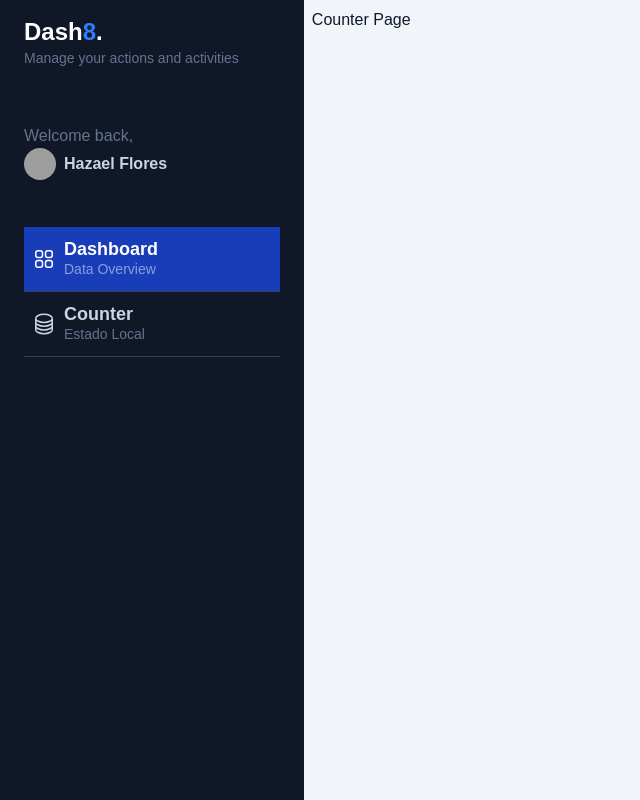
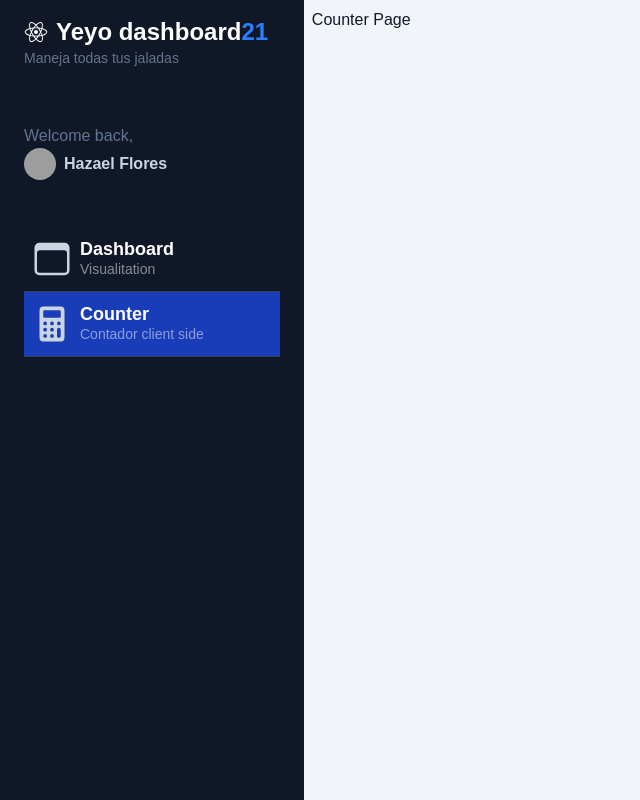
Before and after one commit to HazaFG/pokemons-dashboard, a Next.js app: page /dashboard/counter in a window 1280 px wide. Shown: the whole page, without its empty margins (0-640 px from the left). Built offline with nearby package versions, Linux system fonts and the light colour scheme; grey boxes are pictures that could not be loaded.

Commit message:
SidebarMenuItem dinamico terminado, ven a ver el codigo por cualquier duda

```diff
--- a/src/app/components/Sidebar.tsx
+++ b/src/app/components/Sidebar.tsx
@@ -1,5 +1,23 @@
 import React from "react";
 import Image from "next/image";
+import { IoBrowsersOutline, IoCalculator, IoLogoReact } from "react-icons/io5";
+import { SidebarMenuItem } from "./SidebarMenuItem";
+
+const menuItems = [
+  {
+    path: "/dashboard/main",
+    icon: <IoBrowsersOutline size={40}></IoBrowsersOutline>,
+    title: "Dashboard",
+    subtitle: "Visualitation",
+  },
+
+  {
+    path: "/dashboard/counter",
+    icon: <IoCalculator size={40}></IoCalculator>,
+    title: "Counter",
+    subtitle: "Contador client side",
+  },
+];
 
 export const Sidebar = () => {
   return (
@@ -9,12 +27,12 @@
       className="bg-gray-900 min-h-screen z-1 w-64 left-0 h-screen overflow-y-scroll"
     >
       <div id="logo" className="my-4 px-6">
-        <h1 className="text-lg md:text-2xl font-bold text-white">
-          Dash<span className="text-blue-500">8</span>.
+        <h1 className="flex items-center text-lg md:text-2xl font-bold text-white">
+          <IoLogoReact className="mr-2"></IoLogoReact>
+          <span>Yeyo dashboard</span>
+          <span className="text-blue-500">21</span>
         </h1>
-        <p className="text-slate-500 text-sm">
-          Manage your actions and activities
-        </p>
+        <p className="text-slate-500 text-sm">Maneja todas tus jaladas</p>
       </div>
       <div id="profile" className="px-6 py-10">
         <p className="text-slate-500">Welcome back,</p>
@@ -32,66 +50,18 @@
         </a>
       </div>
 
+      {/* ESTE ES NUESTRO NAV PEDORRO */}
       <div id="nav" className="w-full px-6">
-        <a
-          href="#"
-          className="w-full px-2 inline-flex space-x-2 items-center border-b border-slate-700 py-3 bg-blue-800 hover:bg-white/5 transition ease-linear duration-150"
-        >
-          <div>
-            <svg
-              xmlns="http://www.w3.org/2000/svg"
-              fill="none"
-              viewBox="0 0 24 24"
-              strokeWidth="1.5"
-              stroke="currentColor"
-              className="w-6 h-6 text-white"
-            >
-              <path
-                strokeLinecap="round"
-                strokeLinejoin="round"
-                d="M3.75 6A2.25 2.25 0 016 3.75h2.25A2.25 2.25 0 0110.5 6v2.25a2.25 2.25 0 01-2.25 2.25H6a2.25 2.25 0 01-2.25-2.25V6zM3.75 15.75A2.25 2.25 0 016 13.5h2.25a2.25 2.25 0 012.25 2.25V18a2.25 2.25 0 01-2.25 2.25H6A2.25 2.25 0 013.75 18v-2.25zM13.5 6a2.25 2.25 0 012.25-2.25H18A2.25 2.25 0 0120.25 6v2.25A2.25 2.25 0 0118 10.5h-2.25a2.25 2.25 0 01-2.25-2.25V6zM13.5 15.75a2.25 2.25 0 012.25-2.25H18a2.25 2.25 0 012.25 2.25V18A2.25 2.25 0 0118 20.25h-2.25A2.25 2.25 0 0113.5 18v-2.25z"
-              />
-            </svg>
-          </div>
-          <div className="flex flex-col">
-            <span className="text-lg font-bold leading-5 text-white">
-              Dashboard
-            </span>
-            <span className="text-sm text-white/50 hidden md:block">
-              Data Overview
-            </span>
-          </div>
-        </a>
-
-        <a
-          href="#"
-          className="w-full px-2 inline-flex space-x-2 items-center border-b border-slate-700 py-3 hover:bg-white/5 transition ease-linear duration-150"
-        >
-          <div>
-            <svg
-              xmlns="http://www.w3.org/2000/svg"
-              fill="none"
-              viewBox="0 0 24 24"
-              strokeWidth="1.5"
-              stroke="currentColor"
-              className="w-6 h-6"
-            >
-              <path
-                strokeLinecap="round"
-                strokeLinejoin="round"
-                d="M20.25 6.375c0 2.278-3.694 4.125-8.25 4.125S3.75 8.653 3.75 6.375m16.5 0c0-2.278-3.694-4.125-8.25-4.125S3.75 4.097 3.75 6.375m16.5 0v11.25c0 2.278-3.694 4.125-8.25 4.125s-8.25-1.847-8.25-4.125V6.375m16.5 0v3.75m-16.5-3.75v3.75m16.5 0v3.75C20.25 16.153 16.556 18 12 18s-8.25-1.847-8.25-4.125v-3.75m16.5 0c0 2.278-3.694 4.125-8.25 4.125s-8.25-1.847-8.25-4.125"
-              />
-            </svg>
-          </div>
-          <div className="flex flex-col">
-            <span className="text-lg text-slate-300 font-bold leading-5">
-              Counter
-            </span>
-            <span className="text-sm text-slate-500 hidden md:block">
-              Estado Local
-            </span>
-          </div>
-        </a>
+        {menuItems.map((item) => (
+          <SidebarMenuItem
+            //prefiero mandar todos y cada uno de los datos que quiero, no estoy listo para el spread operator
+            key={item.path}
+            path={item.path}
+            icon={item.icon}
+            title={item.title}
+            subtitle={item.subtitle}
+          />
+        ))}
       </div>
     </div>
   );
--- /dev/null
+++ b/src/app/components/SidebarMenuItem.tsx
@@ -0,0 +1,34 @@
+"use client";
+
+import Link from "next/link";
+import { usePathname } from "next/navigation";
+import React, { JSX } from "react";
+
+// VAMOS A CREAR PROPERTIES, basicamente esto es lo que va a tener el boton pedorro del sidebar, una ruta para llevarte, un icono, etx xd
+interface Props {
+  path: string;
+  icon: JSX.Element;
+  title: string;
+  subtitle: string;
+}
+
+//Vamos a destructurar
+export const SidebarMenuItem = ({ path, icon, title, subtitle }: Props) => {
+  const currentPath = usePathname();
+
+  return (
+    <Link
+      href={path}
+      className={`w-full px-2 inline-flex space-x-2 items-center border-b border-slate-700 py-3 hover:bg-white/5 transition ease-linear duration-150
+        ${currentPath === path ? "bg-blue-800" : ""}`}
+    >
+      <div>{icon}</div>
+      <div className="flex flex-col">
+        <span className="text-lg font-bold leading-5 text-white">{title}</span>
+        <span className="text-sm text-white/50 hidden md:block">
+          {subtitle}
+        </span>
+      </div>
+    </Link>
+  );
+};
--- /dev/null
+++ b/src/app/dashboard/main/page.tsx
@@ -0,0 +1,9 @@
+import React from "react";
+
+export default function MainPage() {
+  return (
+    <div>
+      <h1>HOla main page</h1>
+    </div>
+  );
+}
--- a/src/app/page.tsx
+++ b/src/app/page.tsx
@@ -1,5 +1,5 @@
 import { redirect } from "next/navigation";
 
 export default function HomePage() {
-  redirect("/dashboard/counter");
+  redirect("/dashboard/main");
 }
```
Also changed, not shown: package.json (+6 -5 lines), src/app/dashboard/layout.tsx (renamed from src/app/dashboard/counter/layout.tsx), 1 other file (tests, documents, lock files or other folders).
